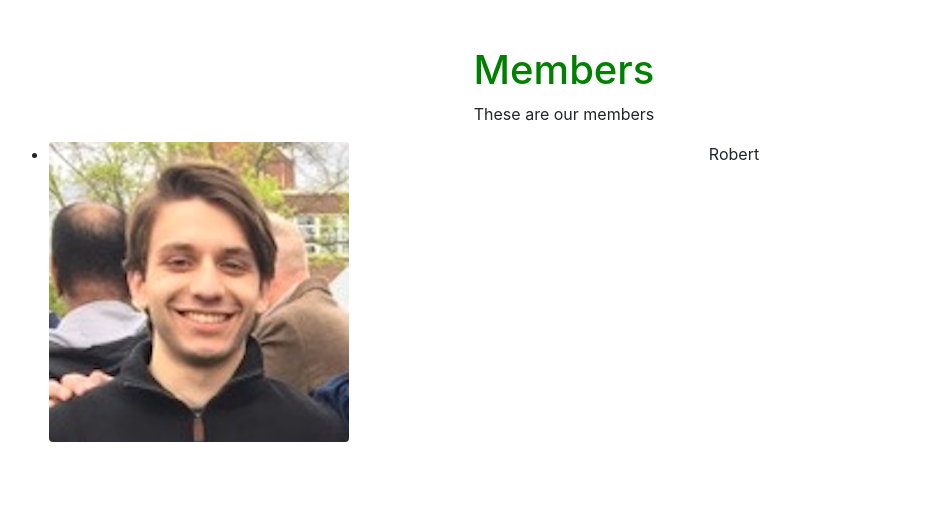
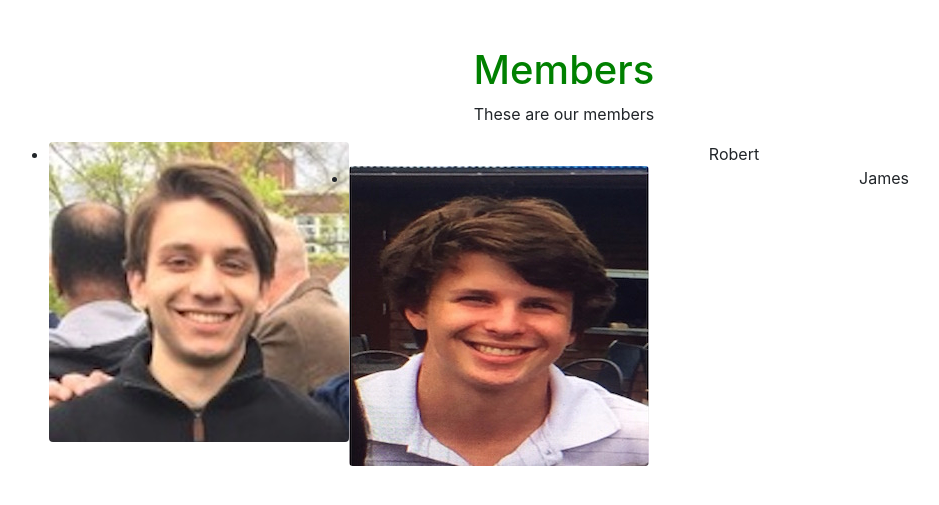
Before and after one commit to RKalaj/moviebase, a Flask app: page /about in a window 1280 px wide. Shown: the part 56-561 px from the top of the page, without its empty margins (76-1015 px from the left). Run offline with Flask 2, Linux system fonts and the light colour scheme; some libraries are stand-ins or nearby versions.

Commit message:
added picture

```diff
--- a/templates/members.html
+++ b/templates/members.html
@@ -30,6 +30,7 @@ Members
         <p>These are our members</p>
         <ul>
           <li><img src="/static/img/robert_pic.jpg" class="rounded float-left" alt="...">Robert</li>
+          <li><img src="/static/img/JAC5.jpg" class="rounded float-left" alt="...">James</li>
         </ul>
     </div>
   </div>
```
Also changed, not shown: static/img/JAC5.jpg (added).
